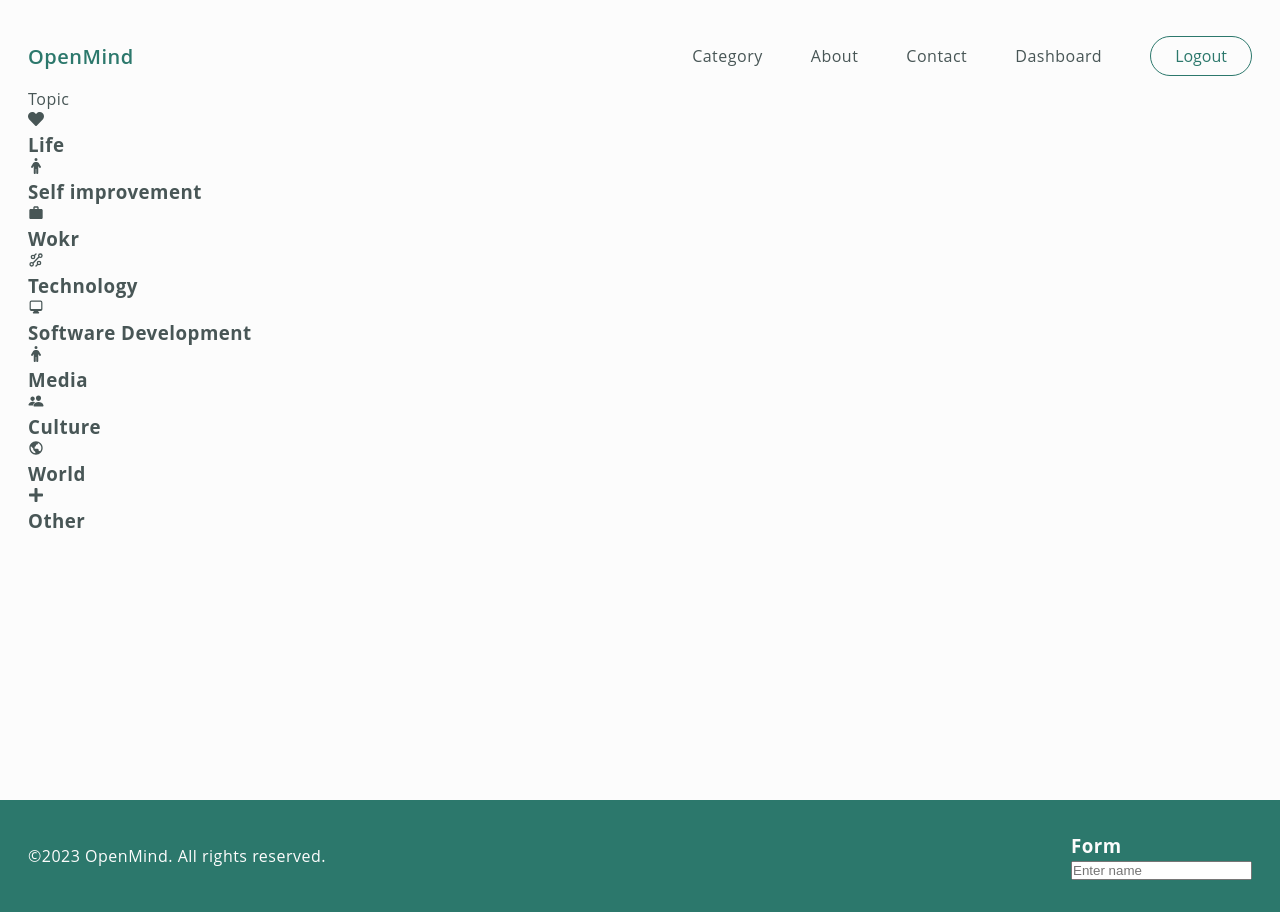
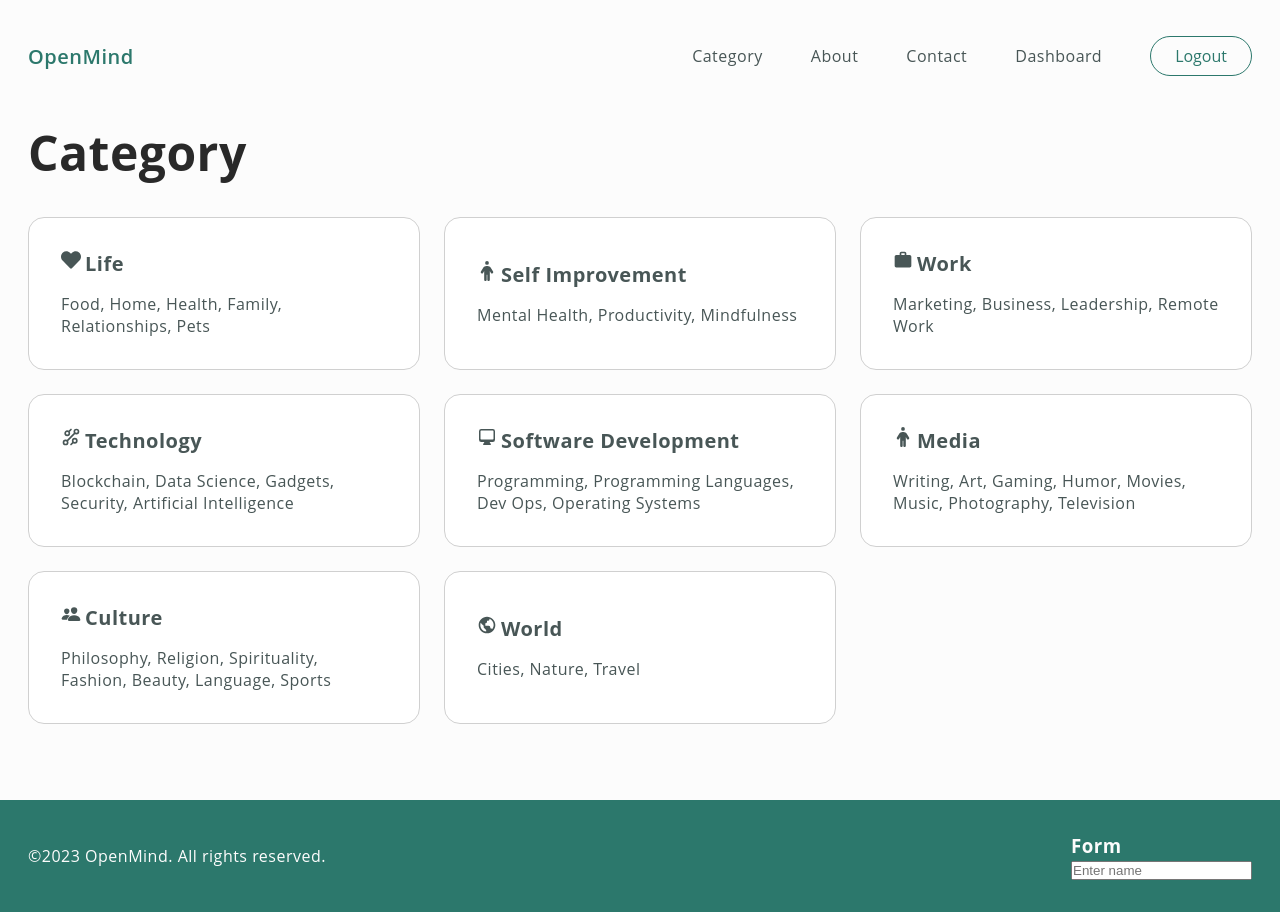
Before and after one commit to KrvMarina/OpenMind, a Next.js app: page /category in a window 1280 px wide. Built offline with nearby package versions, Linux system fonts and the light colour scheme.

Commit message:
ui Category

```diff
--- a/src/app/category/page.jsx
+++ b/src/app/category/page.jsx
@@ -11,40 +11,74 @@ import { BiWorld } from "react-icons/bi";
 import { FaPlus } from "react-icons/fa";
 
 
+const categories = [
+    {
+        href: "#",
+        icon: <FaHeart />,
+        title: "Life",
+        description: "Food, Home, Health, Family, Relationships, Pets"
+    },
+    {
+        href: "#",
+        icon: <FaPerson />,
+        title: "Self Improvement",
+        description: "Mental Health, Productivity, Mindfulness"
+    },
+    {
+        href: "#",
+        icon: <MdOutlineWork />,
+        title: "Work",
+        description: "Marketing, Business, Leadership, Remote Work"
+    },
+    {
+        href: "#",
+        icon: <GrTechnology />,
+        title: "Technology",
+        description: "Blockchain, Data Science, Gadgets, Security, Artificial Intelligence"
+    },
+    {
+        href: "#",
+        icon: <HiMiniComputerDesktop />,
+        title: "Software Development",
+        description: "Programming, Programming Languages, Dev Ops, Operating Systems"
+    },
+    {
+        href: "#",
+        icon: <FaPerson />,
+        title: "Media",
+        description: "Writing, Art, Gaming, Humor, Movies, Music, Photography, Television"
+    },
+    {
+        href: "#",
+        icon: <IoPeople />,
+        title: "Culture",
+        description: "Philosophy, Religion, Spirituality, Fashion, Beauty, Language, Sports"
+    },
+    {
+        href: "#",
+        icon: <BiWorld />,
+        title: "World",
+        description: "Cities, Nature, Travel"
+    }
+
+];
+
 const Category = () => {
     return (
         <div className={styles.container}>
-            <Link href="/topic">Topic</Link>
-            <div className={styles.card}>
-                <FaHeart /> <h3 className={styles.titel_h3}>Life</h3>
+            <h2 className={styles.titel}>Category</h2>
+            <div className={styles.cards_container}>
+                {categories.map((category, index) => (
+                    <Link key={index} href={category.href}>
+                        <div className={styles.card}>
+                            <h4 className={styles.title_card}>{category.icon}{category.title}</h4>
+                            <p>{category.description}</p>
+                        </div>
+                    </Link>
+                ))}
             </div>
-            <div className={styles.card}>
-                <FaPerson /> <h3 className={styles.titel_h3}>Self improvement</h3>
-            </div>
-            <div className={styles.card}>
-                <MdOutlineWork /> <h3 className={styles.titel_h3}>Wokr</h3>
-            </div>
-            <div className={styles.card}>
-                <GrTechnology /> <h3 className={styles.titel_h3}>Technology</h3>
-            </div>
-            <div className={styles.card}>
-                <HiMiniComputerDesktop /> <h3 className={styles.titel_h3}>Software Development</h3>
-            </div>
-            <div className={styles.card}>
-                <FaPerson /> <h3 className={styles.titel_h3}>Media</h3>
-            </div>
-            <div className={styles.card}>
-                <IoPeople /> <h3 className={styles.titel_h3}>Culture</h3>
-            </div>
-            <div className={styles.card}>
-                <BiWorld /> <h3 className={styles.titel_h3}>World</h3>
-            </div>
-            <div className={styles.card}>
-                <FaPlus /> <h3 className={styles.titel_h3}>Other</h3>
-            </div>
-
         </div>
-    )
-}
+    );
+};
 
 export default Category;
--- a/src/app/category/page.module.css
+++ b/src/app/category/page.module.css
@@ -1 +1,42 @@
-.container {}
+.container {
+    margin: 32px 0;
+}
+
+.titel {
+    font-size: 48px;
+    color: var(--title-colour);
+}
+
+.cards_container {
+    margin-top: 32px;
+    display: grid;
+    grid-template-columns: repeat(3, 1fr);
+    /* Три колонки однакової ширини */
+    gap: 24px;
+}
+
+.card {
+    border: var(--border-card);
+    background: var(--background-card);
+    padding: 32px;
+    border-radius: 16px;
+    height: 100%;
+
+    display: flex;
+    flex-direction: column;
+    justify-content: center;
+    gap: 16px;
+    transition: all 200ms ease-in-out;
+}
+
+.card:hover {
+    background: var(--main-colour);
+    color: var(--light-colour);
+    border: none;
+}
+
+.title_card {
+    display: flex;
+    gap: 4px;
+    font-size: 20px;
+}
```
